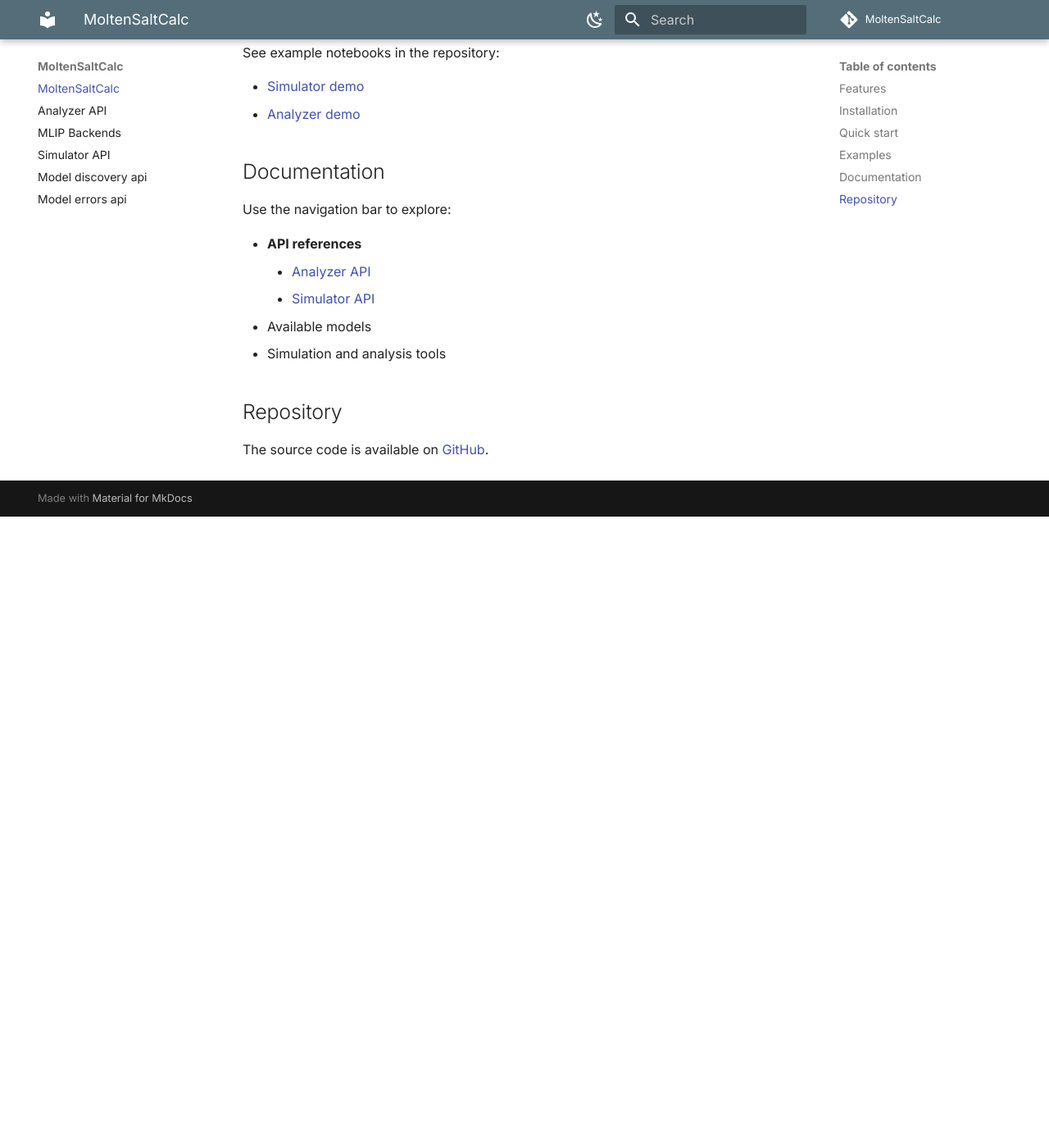
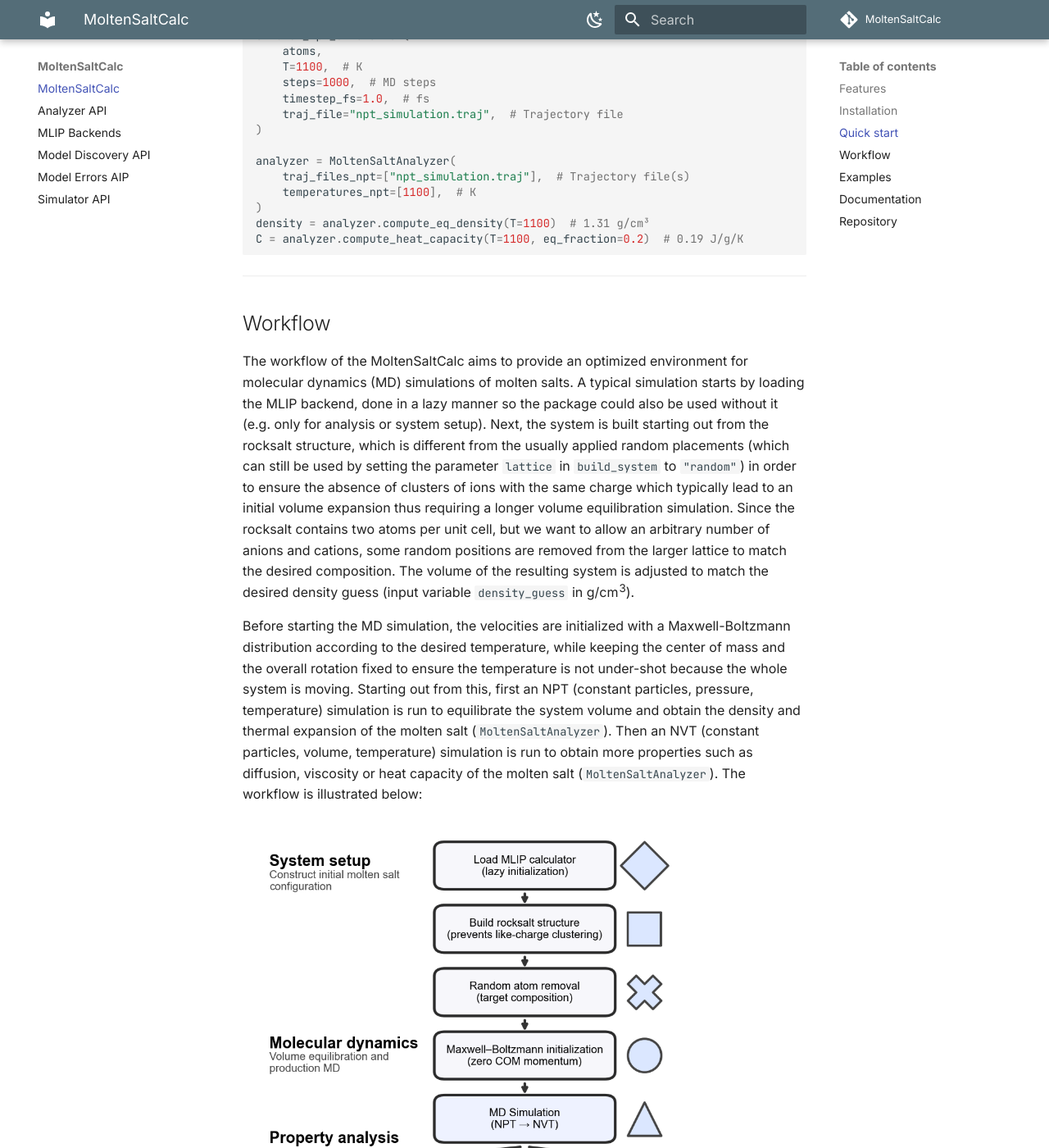
Before and after one commit to leiapple/MoltenSaltCalc, an MkDocs documentation site: the page built from docs/index.md, in a window 1280 px wide and 1400 px high, scrolled down 1644 px. Shown: the whole window at 82% size. Built offline with MkDocs 1.6.1 and Material for MkDocs 9.7.7, drawn with Linux system fonts in a browser that asks for light colours; comment, search, counter and statistics services are not loaded; before the commit the page ends 2274 px from its top, so only the background shows below that; some of the changed text lies outside the part shown.

Commit message:
Docs: Update documentation with new features, add workflow diagram and update PyPI version number for new version

````diff
--- a/docs/index.md
+++ b/docs/index.md
@@ -9,7 +9,7 @@ It provides a unified interface to multiple MLIP backends, enabling rapid setup
 ## Features
 
 - Molecular dynamics simulations built on ASE
-- Unified interface for multiple MLIP backends (GRACE, FairChem, MACE)
+- Unified interface for multiple MLIP backends (GRACE, FairChem, MACE, ...)
 - Easy switching between pretrained models
 - Tools for simulation analysis
 
@@ -17,18 +17,38 @@ It provides a unified interface to multiple MLIP backends, enabling rapid setup
 
 ## Installation
 
-Install the package together with the desired MLIP backend:
+Install the package together with the desired MLIP backend, for example:
 
 ```bash
 pip install moltensaltcalc[grace]
 ```
 
+further options include:
+
 ```bash
 pip install moltensaltcalc[fairchem]
 pip install moltensaltcalc[mace]
+pip install moltensaltcalc[upet]
+pip install moltensaltcalc[nequip]
+pip install moltensaltcalc[nequix]
+pip install moltensaltcalc[7net]
+pip install moltensaltcalc[chgnet]
+pip install moltensaltcalc[mattersim]
 ```
 
 Note: MLIP backends may have conflicting dependencies. It is recommended to use separate environments for each backend.
+
+By default, the installation is shipped along with the `torch-dftd3` calculator for long-range interactions. If you want to use the `dftd4` calculator instead, install the package with
+
+```bash
+pip install moltensaltcalc[grace-dftd4]
+```
+
+or if you do not wish to use the calculator at all, install with
+
+```bash
+pip install moltensaltcalc[grace-nodisp]
+```
 
 ---
 
@@ -67,6 +87,17 @@ C = analyzer.compute_heat_capacity(T=1100, eq_fraction=0.2)  # 0.19 J/g/K
 
 ---
 
+
+## Workflow
+
+The workflow of the MoltenSaltCalc aims to provide an optimized environment for molecular dynamics (MD) simulations of molten salts. A typical simulation starts by loading the MLIP backend, done in a lazy manner so the package could also be used without it (e.g. only for analysis or system setup). Next, the system is built starting out from the rocksalt structure, which is different from the usually applied random placements (which can still be used by setting the parameter `lattice` in `build_system` to `"random"`) in order to ensure the absence of clusters of ions with the same charge which typically lead to an initial volume expansion thus requiring a longer volume equilibration simulation. Since the rocksalt contains two atoms per unit cell, but we want to allow an arbitrary number of anions and cations, some random positions are removed from the larger lattice to match the desired composition. The volume of the resulting system is adjusted to match the desired density guess (input variable `density_guess` in g/cm<sup>3</sup>).
+
+Before starting the MD simulation, the velocities are initialized with a Maxwell-Boltzmann distribution according to the desired temperature, while keeping the center of mass and the overall rotation fixed to ensure the temperature is not under-shot because the whole system is moving. Starting out from this, first an NPT (constant particles, pressure, temperature) simulation is run to equilibrate the system volume and obtain the density and thermal expansion of the molten salt (`MoltenSaltAnalyzer`). Then an NVT (constant particles, volume, temperature) simulation is run to obtain more properties such as diffusion, viscosity or heat capacity of the molten salt (`MoltenSaltAnalyzer`). The workflow is illustrated below:
+
+![Workflow](imgs/workflow_diagram.png)
+
+---
+
 ## Examples
 
 See example notebooks in the repository:
@@ -81,8 +112,9 @@ Use the navigation bar to explore:
 - **API references**
     - [Analyzer API](Analyzer_API.md)
     - [Simulator API](Simulator_API.md)
-- Available models
-- Simulation and analysis tools
+    - [Model Error API](Model_Errors_AIP.md)
+    - [Model Discovery AIP](Model_Discovery_API.md)
+- [Available models](MLIPs.md)
 
 ## Repository
 
--- a/pyproject.toml
+++ b/pyproject.toml
@@ -4,7 +4,7 @@ build-backend = "uv_build"
 
 [project]
 name = "moltensaltcalc"
-version = "0.1.2"
+version = "0.1.3"
 description = "Molten salt simulation package employing universal machine-learned interatomic potentials (uMLIPs)"
 readme = "README.md"
 requires-python = ">=3.11"
````
Also changed, not shown: docs/Model_Discovery_API.md (renamed from docs/model_discovery_api.md), docs/Model_Errors_AIP.md (renamed from docs/model_errors_api.md).
